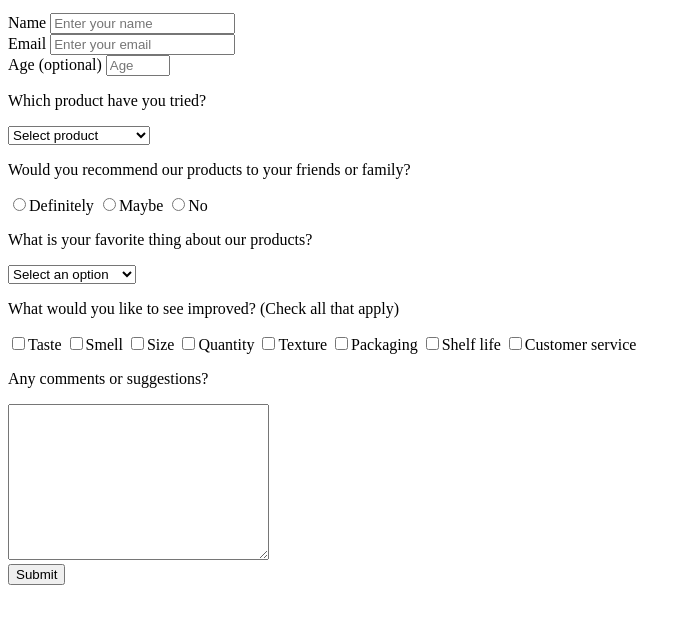
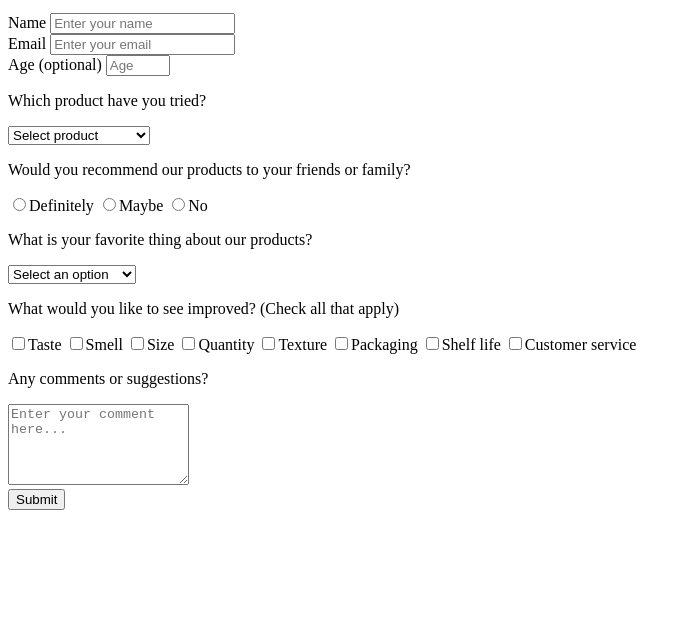
Before and after one commit to markMounsey/survey-form, a plain HTML site: page index.html in a window 1280 px wide. Shown: the part 101-724 px from the top of the page, without its empty margins (0-691 px from the left). Drawn offline with Linux system fonts and the light colour scheme.

Commit message:
modify textarea attributes in index.html

```diff
--- a/index.html
+++ b/index.html
@@ -67,7 +67,7 @@
         </div>
         <div class="form-group">
           <p>Any comments or suggestions?</p>
-          <textarea name="comments" id="comments" cols="30" rows="10"></textarea>
+          <textarea name="comments" id="comments" cols="20" rows="5" placeholder="Enter your comment here..."></textarea>
         </div>
         <div class="form-group">
           <input type="submit"id="submit" value="Submit">
```
